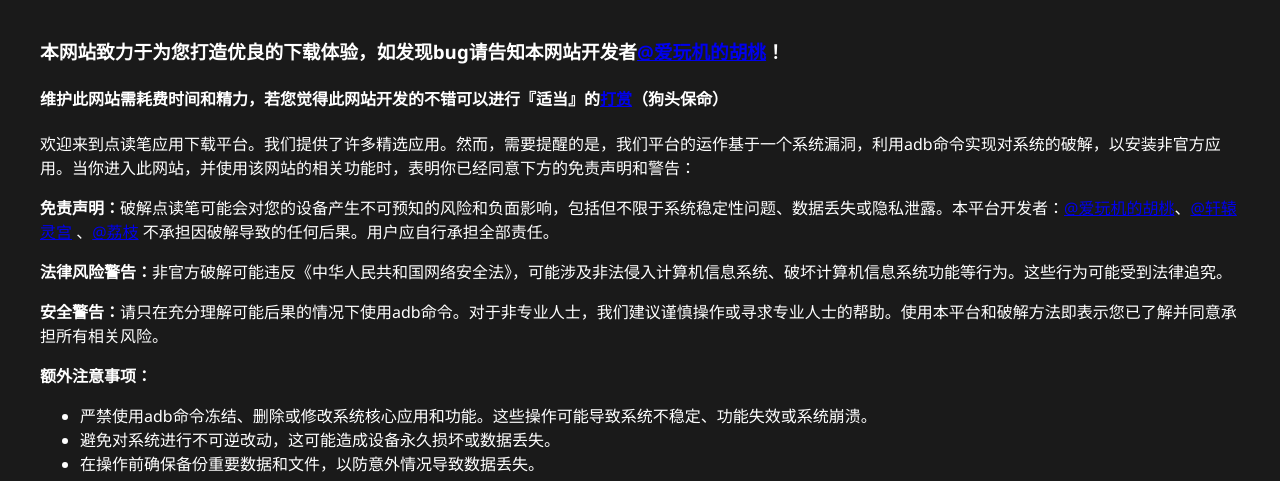
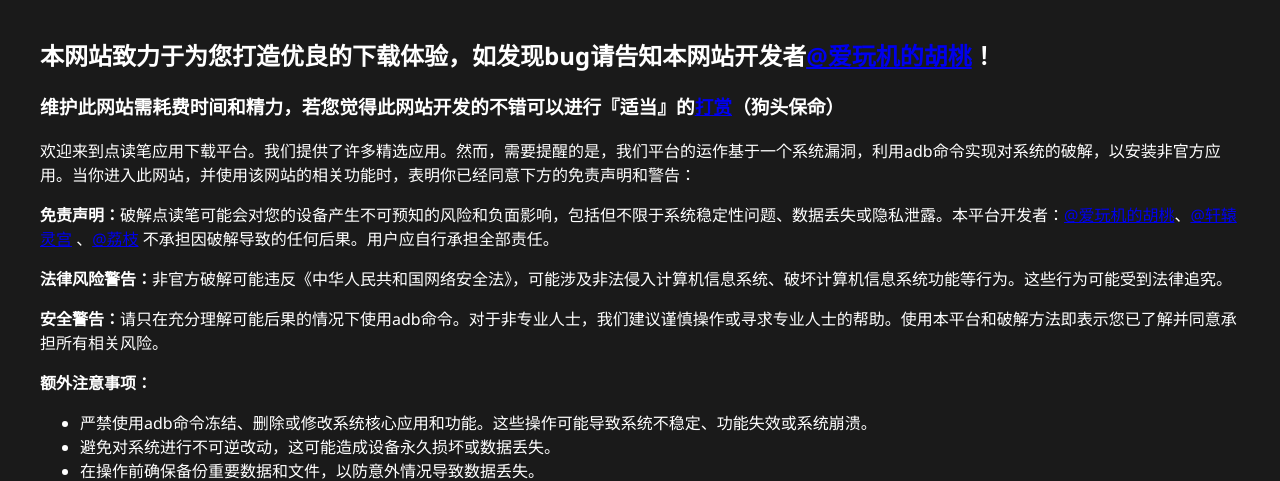
Before and after one commit to Geekertao/Geekertao.github.io, a plain HTML site: page prpenapp.html in a window 1280 px wide. Shown: the part 189-670 px from the top of the page. Drawn offline with Linux system fonts and the light colour scheme; some packages are replaced by stand-ins of ours; a script that the page names is missing.

Commit message:
Update prpenapp.html

```diff
--- a/prpenapp.html
+++ b/prpenapp.html
@@ -122,8 +122,8 @@ header {
 
 <div class="container animated">
         <h1>破解警告</h1>
-	<h3>本网站致力于为您打造优良的下载体验，如发现bug请告知本网站开发者<a href="https://space.bilibili.com/1280679455">@爱玩机的胡桃</a>！</h3>
-	<h4>维护此网站需耗费时间和精力，若您觉得此网站开发的不错可以进行『适当』的<a href="https://avanjidehutao.github.io/reward.html">打赏</a>（狗头保命）</h4>
+	<h2>本网站致力于为您打造优良的下载体验，如发现bug请告知本网站开发者<a href="https://space.bilibili.com/1280679455">@爱玩机的胡桃</a>！</h2>
+	<h3>维护此网站需耗费时间和精力，若您觉得此网站开发的不错可以进行『适当』的<a href="https://avanjidehutao.github.io/reward.html">打赏</a>（狗头保命）</h3>
         <p>欢迎来到点读笔应用下载平台。我们提供了许多精选应用。然而，需要提醒的是，我们平台的运作基于一个系统漏洞，利用adb命令实现对系统的破解，以安装非官方应用。当你进入此网站，并使用该网站的相关功能时，表明你已经同意下方的免责声明和警告：</p>
         <div class="disclaimer">
     <p><strong>免责声明：</strong>破解点读笔可能会对您的设备产生不可预知的风险和负面影响，包括但不限于系统稳定性问题、数据丢失或隐私泄露。本平台开发者：<a href="https://space.bilibili.com/1280679455">@爱玩机的胡桃</a>、<a href="https://b23.tv/BVoddiz">@轩辕灵宫</a> 、<a href="https://v.kuaishou.com/ACq059">@荔枝</a> 不承担因破解导致的任何后果。用户应自行承担全部责任。</p>
```
